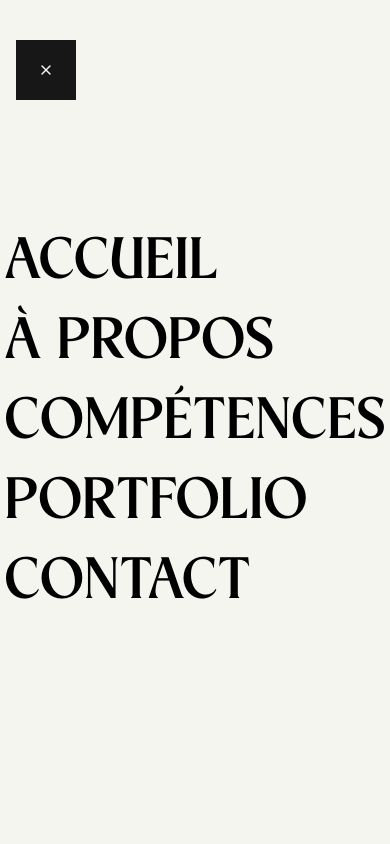
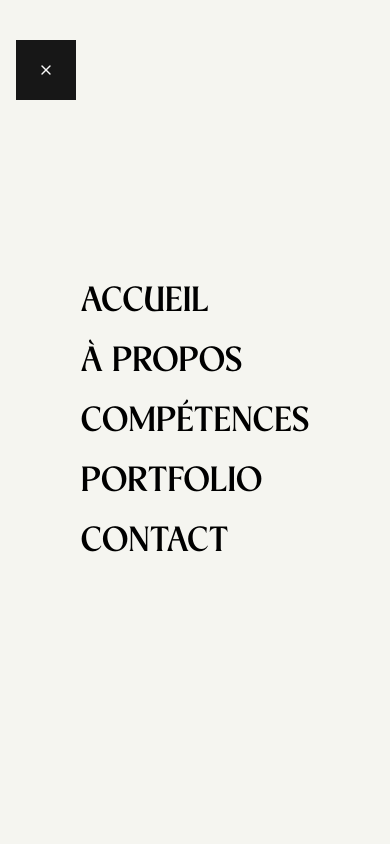
Before and after one commit to GillesBuchheit/portfolio2025, a Next.js app: page / in a window 390 px wide. Both pictures are taken after a click on the button 46 px from the left and 70 px from the top of the page. Shown: the top 844 px of the page. Built offline with nearby package versions, Linux system fonts and the light colour scheme.

Commit message:
style: adjust menu link font size for better responsiveness in HeroLanding component

```diff
--- a/app/components/landingPage/HeroLanding.jsx
+++ b/app/components/landingPage/HeroLanding.jsx
@@ -49,7 +49,7 @@ function Menu({ isOpen, setIsOpen }) {
                 onClick={() => setIsOpen(false)}
                 key={item.href}
                 href={item.href}
-                className="text-black font-erstoria text-6xl hover:text-[#0A0100]/60 transition-all duration-300"
+                className="text-black font-erstoria text-4xl md:text-6xl hover:text-[#0A0100]/60 transition-all duration-300"
               >
                 {item.label}
               </Link>
```
